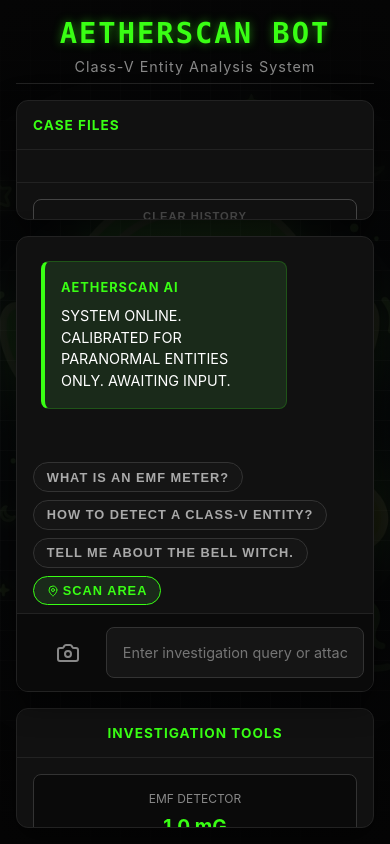
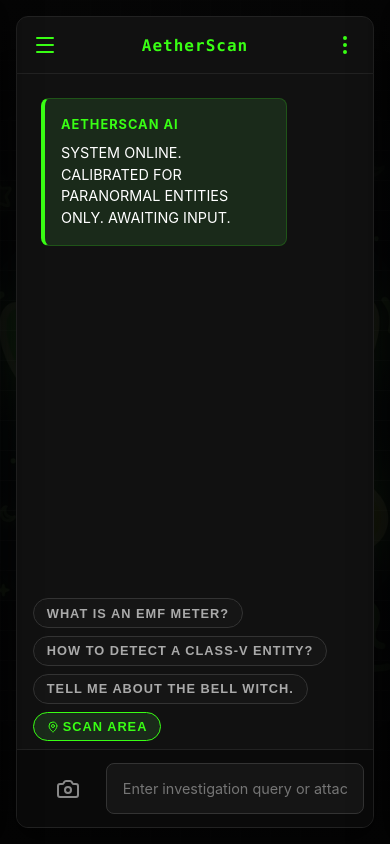
Before and after one commit to Rohit9065/AiParanormalActivity_detector, a Next.js app: page / in a window 390 px wide. Built offline with nearby package versions, Linux system fonts and the light colour scheme.

Commit message:
feat: implement responsive mobile layout with collapsible sidebars

```diff
--- a/src/app/globals.css
+++ b/src/app/globals.css
@@ -163,7 +163,9 @@
   color: var(--neon-green);
   text-transform: uppercase;
   letter-spacing: 1px;
-  text-align: center;
+  display: flex;
+  justify-content: space-between;
+  align-items: center;
 }
 
 .tools-content {
@@ -407,6 +409,37 @@
   z-index: 0;
 }
 
+/* Mobile UI Elements (Hidden on Desktop by default) */
+.mobile-top-bar {
+  display: none;
+}
+.mobile-overlay {
+  display: none;
+}
+.mobile-close-btn {
+  display: none;
+}
+.icon-btn {
+  background: transparent;
+  border: none;
+  color: var(--neon-green);
+  padding: 0.5rem;
+  display: flex;
+  align-items: center;
+  justify-content: center;
+  border-radius: 8px;
+}
+.icon-btn:hover {
+  background: rgba(57, 255, 20, 0.1);
+  box-shadow: none;
+}
+.mobile-title {
+  font-family: 'Consolas', monospace;
+  color: var(--neon-green);
+  font-weight: bold;
+  letter-spacing: 1px;
+}
+
 /* Responsive Styles for Mobile */
 @media (max-width: 768px) {
   .container {
@@ -415,31 +448,87 @@
   }
 
   header {
-    margin-bottom: 1rem;
-    padding-bottom: 0.5rem;
-  }
-
-  h1 {
-    font-size: 1.8rem;
+    display: none; /* Hide top title on mobile to save space */
   }
 
   .chat-layout {
     flex-direction: column;
-    gap: 1rem;
+    gap: 0;
+    position: relative;
+    height: 100%;
   }
 
-  .sidebar, .tools-sidebar {
-    width: 100%;
-    max-height: 120px;
-    flex-shrink: 0;
+  /* Show mobile top bar */
+  .mobile-top-bar {
+    display: flex;
+    justify-content: space-between;
+    align-items: center;
+    padding: 0.5rem;
+    background: var(--dark-panel);
+    border: 1px solid var(--border-color);
+    border-radius: 12px 12px 0 0;
+    margin-bottom: -1px; /* overlap with chat-window border */
+    z-index: 20;
   }
 
-  .sidebar-header {
+  .chat-window {
+    border-radius: 0 0 12px 12px;
+    flex: 1;
+  }
+
+  /* Overlay for Drawers */
+  .mobile-overlay.active {
+    display: block;
+    position: fixed;
+    top: 0; left: 0; right: 0; bottom: 0;
+    background: rgba(0,0,0,0.7);
+    z-index: 90;
+  }
+
+  /* Drawers */
+  .sidebar, .tools-sidebar {
+    position: fixed;
+    top: 0;
+    bottom: 0;
+    height: 100vh;
+    max-height: 100vh;
+    width: 280px;
+    z-index: 100;
+    border-radius: 0;
+    transition: transform 0.3s cubic-bezier(0.4, 0, 0.2, 1);
+    background: var(--dark-panel);
+    box-shadow: 0 0 30px rgba(0,0,0,0.8);
+  }
+
+  .sidebar {
+    left: 0;
+    transform: translateX(-100%);
+  }
+
+  .tools-sidebar {
+    right: 0;
+    transform: translateX(100%);
+  }
+
+  .sidebar.open, .tools-sidebar.open {
+    transform: translateX(0);
+  }
+
+  /* Show close buttons in drawers */
+  .mobile-close-btn {
+    display: flex;
+  }
+
+  .sidebar-header, .tools-sidebar-header {
     padding: 1rem;
+    display: flex;
+    justify-content: space-between;
+    align-items: center;
   }
 
   .history-item {
-    padding: 0.5rem;
+    padding: 0.8rem;
+    font-size: 0.85rem;
   }
 
   .input-area {
@@ -447,7 +536,7 @@
   }
 
   button {
-    padding: 0.8rem;
+    padding: 0.6rem;
   }
 }
 
--- a/src/components/Chat.tsx
+++ b/src/components/Chat.tsx
@@ -1,7 +1,7 @@
 'use client';
 
 import { useState, useRef, useEffect } from 'react';
-import { Send, Terminal, Camera, MapPin, Printer, Volume2, VolumeX } from 'lucide-react';
+import { Send, Terminal, Camera, MapPin, Printer, Volume2, VolumeX, Menu, MoreVertical, X } from 'lucide-react';
 
 type Message = {
   role: 'user' | 'bot' | 'error';
@@ -54,6 +54,10 @@
   const [selectedImage, setSelectedImage] = useState<string | null>(null);
   const [emfLevel, setEmfLevel] = useState(1);
   const [audioEnabled, setAudioEnabled] = useState(false);
+
+  // Mobile drawer states
+  const [isHistoryOpen, setIsHistoryOpen] = useState(false);
+  const [isToolsOpen, setIsToolsOpen] = useState(false);
 
   const messagesEndRef = useRef<HTMLDivElement>(null);
   const fileInputRef = useRef<HTMLInputElement>(null);
@@ -267,10 +271,30 @@
 
   return (
     <div className="chat-layout">
+      {/* Mobile Top Bar */}
+      <div className="mobile-top-bar">
+        <button onClick={() => setIsHistoryOpen(true)} className="icon-btn" aria-label="Open History">
+          <Menu size={24} />
+        </button>
+        <span className="mobile-title">AetherScan</span>
+        <button onClick={() => setIsToolsOpen(true)} className="icon-btn" aria-label="Open Tools">
+          <MoreVertical size={24} />
+        </button>
+      </div>
+
+      {/* Mobile Overlays */}
+      <div
+        className={`mobile-overlay ${(isHistoryOpen || isToolsOpen) ? 'active' : ''}`}
+        onClick={() => { setIsHistoryOpen(false); setIsToolsOpen(false); }}
+      />
+
       {/* Sidebar History */}
-      <div className="sidebar">
+      <div className={`sidebar ${isHistoryOpen ? 'open' : ''}`}>
         <div className="sidebar-header">
           <span>Case Files</span>
+          <button className="mobile-close-btn icon-btn" onClick={() => setIsHistoryOpen(false)}>
+            <X size={20} />
+          </button>
         </div>
         <div className="history-list">
           {historyQueries.length === 0 ? (
@@ -385,9 +409,12 @@
       </div>
 
       {/* Tools Sidebar */}
-      <div className="tools-sidebar">
+      <div className={`tools-sidebar ${isToolsOpen ? 'open' : ''}`}>
         <div className="tools-sidebar-header">
-          Investigation Tools
+          <span>Investigation Tools</span>
+          <button className="mobile-close-btn icon-btn" onClick={() => setIsToolsOpen(false)}>
+            <X size={20} />
+          </button>
         </div>
         <div className="tools-content">
 
```
